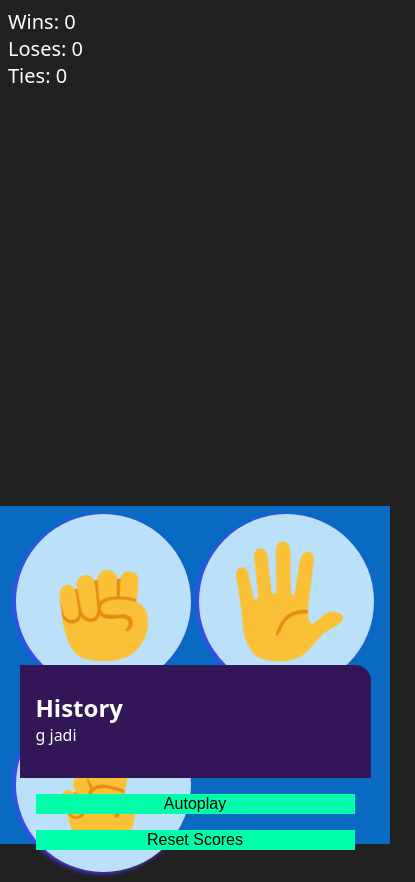
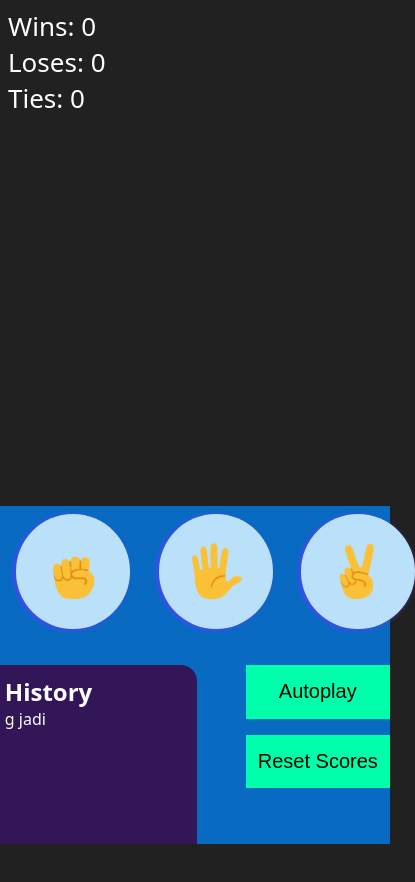
Before and after one commit to Mikelolpo10/Kumpulan-Tugas, a plain HTML site: page index.html in a window 390 px wide. Shown: the whole page, 415 px wide, since content can reach past the window. After the commit the page ends 844 px from the top, so only its background shows below. Drawn offline with Linux system fonts and the light colour scheme.

Commit message:
AKHIRNYA BENER

```diff
--- a/style.css
+++ b/style.css
@@ -1,13 +1,8 @@
-* {
-  box-sizing: border-box;
-}
-
 body {
   position: relative;
   margin: 0;
   height: 100vh;
-  width: 100%;
-  overflow-x: hidden;
+  width: 100vw;
   background-color: #212121;
   font-family: system-ui, -apple-system, BlinkMacSystemFont, "Segoe UI", Roboto,
     Oxygen, Ubuntu, Cantarell, "Open Sans", "Helvetica Neue", sans-serif;
@@ -38,11 +33,11 @@ body {
   align-items: center;
   rotate: 180deg;
   width: 100%;
-}
 
-.computer-move-display img {
+  img {
     width: 60%;
     aspect-ratio: 1 / 1;
+  }
 }
 
 .player-move-display {
@@ -53,11 +48,11 @@ body {
   align-items: center;
   width: 100%;
   z-index: 0;
-}
 
-.player-move-display img {
+  img {
     width: 60%;
     aspect-ratio: 1 / 1;
+  }
 }
 
 .move-display-active {
@@ -70,11 +65,13 @@ body {
   width: 100%;
   text-align: center;
   color: white;
+  font-family: system-ui, -apple-system, BlinkMacSystemFont, "Segoe UI", Roboto,
+    Oxygen, Ubuntu, Cantarell, "Open Sans", "Helvetica Neue", sans-serif;
   font-size: 60px;
   font-weight: bold;
   backdrop-filter: blur(10px);
   text-shadow: 0 0 8px rgba(0, 247, 255, 0.8), 0 0 16px rgba(45, 234, 255, 0.6),
-    0 0 24px rgba(0, 208, 255, 0.4);
+    0 0 24px rgba(0, 208, 255, 0.4); /* warna kuning menyebar */
   z-index: 999;
 }
 
@@ -94,9 +91,9 @@ body {
   padding: 0.5rem 1rem;
   display: grid;
   grid-template-columns: repeat(3, 1fr);
-  gap: 1rem;
   height: 47%;
   width: 100%;
+  box-sizing: border-box;
 }
 
 .player-move {
@@ -104,14 +101,14 @@ body {
   align-items: center;
   justify-content: center;
   border-radius: 50%;
-  width: 100%;
+  width: 80%;
   background-color: #bbe1fa;
   box-shadow: -2px 1px 5px rgb(85, 63, 255);
   aspect-ratio: 1 / 1;
+
+  img {
+    width: 50%;
   }
-
-.player-move img {
-  width: 50%;
 }
 
 .footer-container {
@@ -126,18 +123,18 @@ body {
   width: 50%;
   border-radius: 0 1rem 0 0;
   background-color: rgb(50, 22, 88);
-}
 
-.history-container h2 {
+  h2 {
     margin-top: 10px;
     margin-bottom: 0;
     color: white;
   }
 
-.history-container p {
+  p {
     margin-top: 0;
     width: 80%;
     color: white;
+  }
 }
 
 .button-container {
@@ -145,9 +142,8 @@ body {
   flex-direction: column;
   align-items: end;
   width: 50%;
-}
 
-.button-container button {
+  button {
     margin-bottom: 1rem;
     border: none;
     background-color: rgb(0, 255, 170);
@@ -155,40 +151,4 @@ body {
     width: 75%;
     font-size: 20px;
   }
-
-/* ✅ Responsive untuk layar HP */
-@media screen and (max-width: 480px) {
-  .player-move-container {
-    grid-template-columns: 1fr 1fr;
-    gap: 0.5rem;
 }
-
-  .player-move img {
-    width: 70%;
-  }
-
-  .footer-container {
-    flex-direction: column;
-    align-items: center;
-    height: auto;
-  }
-
-  .history-container,
-  .button-container {
-    width: 90%;
-    padding: 1rem;
-  }
-
-  .button-container button {
-    width: 100%;
-    font-size: 16px;
-  }
-
-  .scores-container {
-    font-size: 20px;
-  }
-
-  .result {
-    font-size: 40px;
-  }
-}
```
Lines whose indentation alone changed are shown as unchanged.
